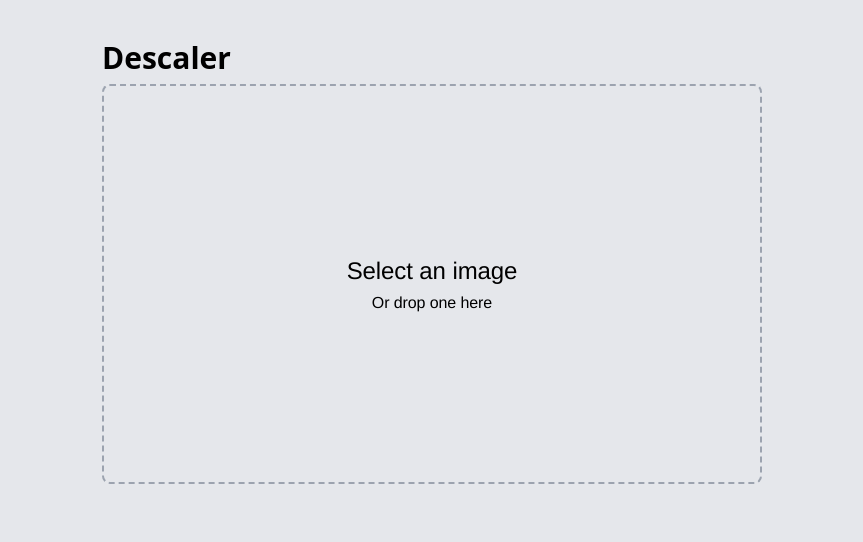
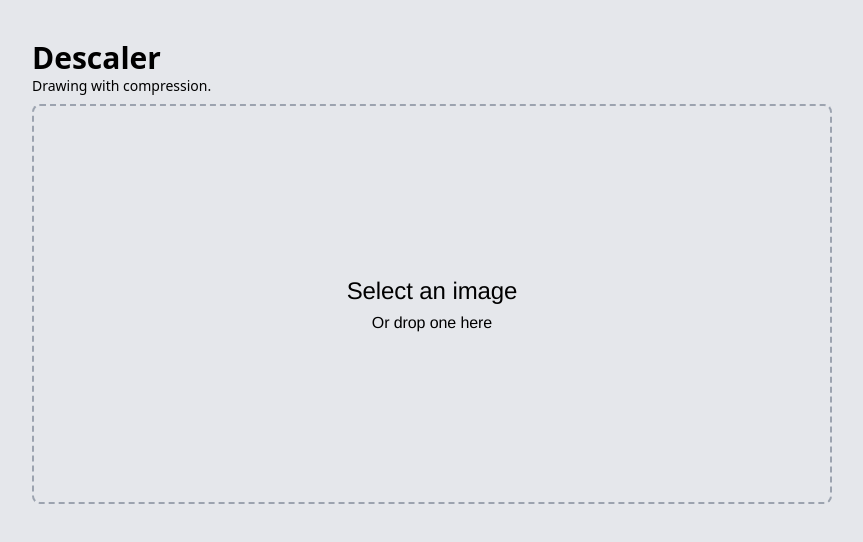
Before and after one commit to neiltron/descaler, a SvelteKit app: page / in a window 1280 px wide. Shown: the top 542 px of the page, without its empty margins (208-1071 px from the left). Built offline with nearby package versions, Linux system fonts and the light colour scheme.

Commit message:
add reset/save buttons

```diff
--- a/src/routes/+page.svelte
+++ b/src/routes/+page.svelte
@@ -1,9 +1,34 @@
 <script>
   import ImageCanvas from '../lib/ImageCanvas.svelte';
+  import { canvas, hasImage } from '$lib/store';
 </script>
 
 <main>
-  <h1 class="text-3xl font-bold mb-2">Descaler</h1>
+  <h1 class="text-3xl font-bold ">Descaler</h1>
+
+  <nav class="mb-2 text-sm flex justify-between items-center">
+    <h2>Drawing with compression.</h2>
+    {#if $hasImage}
+      <div>
+        <button
+          class="btn btn-gray"
+          on:click={() => hasImage.set(false)}
+        >Reset</button>
+        <button
+          class="btn btn-gray"
+          on:click={() => $canvas?.toBlob((blob) => {
+            if (!blob) return;
+            const url = URL.createObjectURL(blob);
+            const a = document.createElement('a');
+            a.href = url;
+            a.download = 'descaler.png';
+            a.click();
+            URL.revokeObjectURL(url);
+          })}
+        >Save image</button>
+      </div>
+    {/if}
+  </nav>
   <ImageCanvas />
 </main>
 
@@ -16,9 +41,20 @@
   }
 
   main {
-    max-width: 700px;
+    max-width: 800px;
     margin: 0 auto;
     padding: 40px 20px;
     height: fill-available;
+    box-sizing: content-box;
+  }
+
+  .btn {
+    @apply font-bold py-2 px-4 rounded;
+  }
+  .btn-gray {
+    @apply bg-gray-500 text-white;
+  }
+  .btn-gray:hover {
+    @apply bg-gray-600;
   }
 </style>
```
